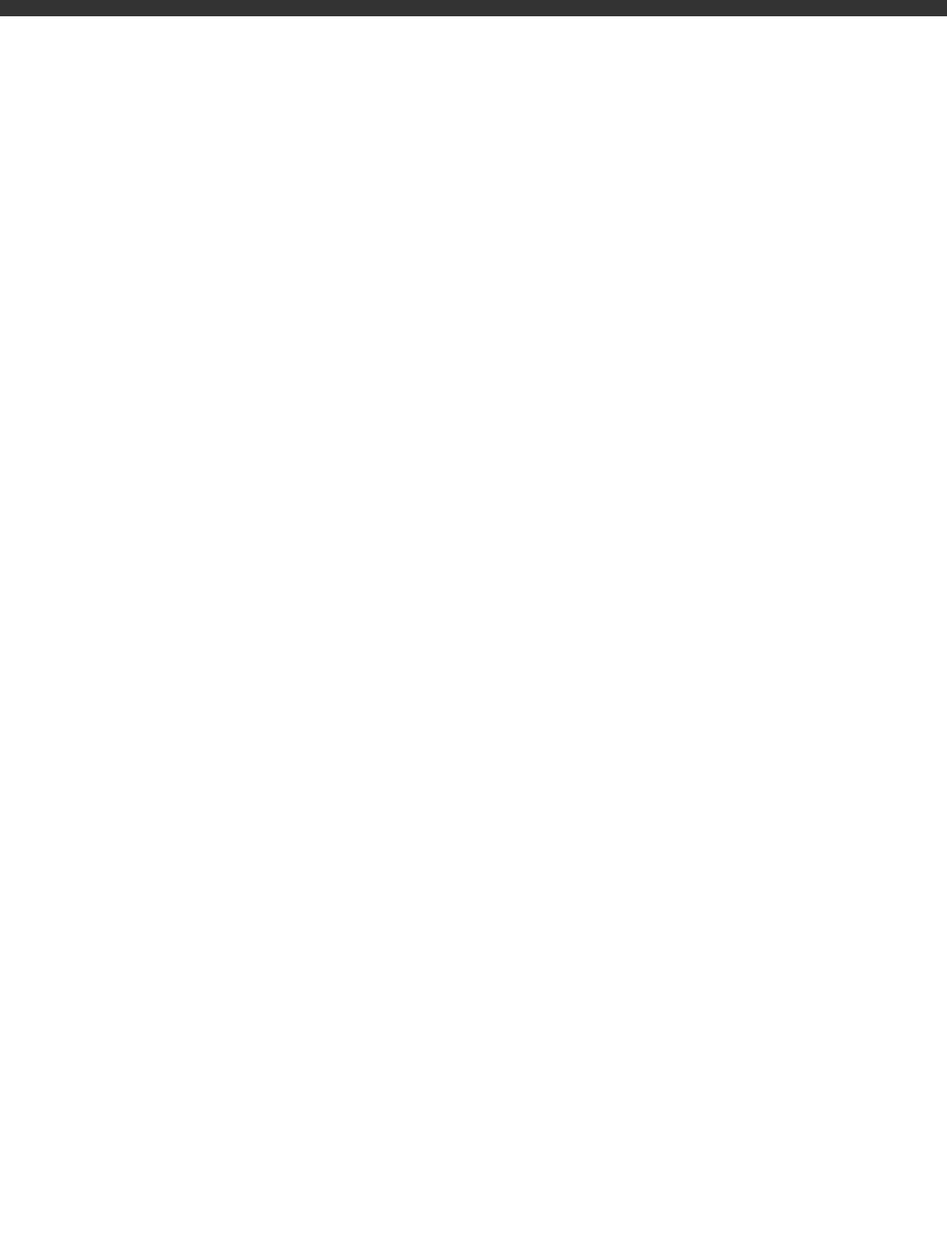
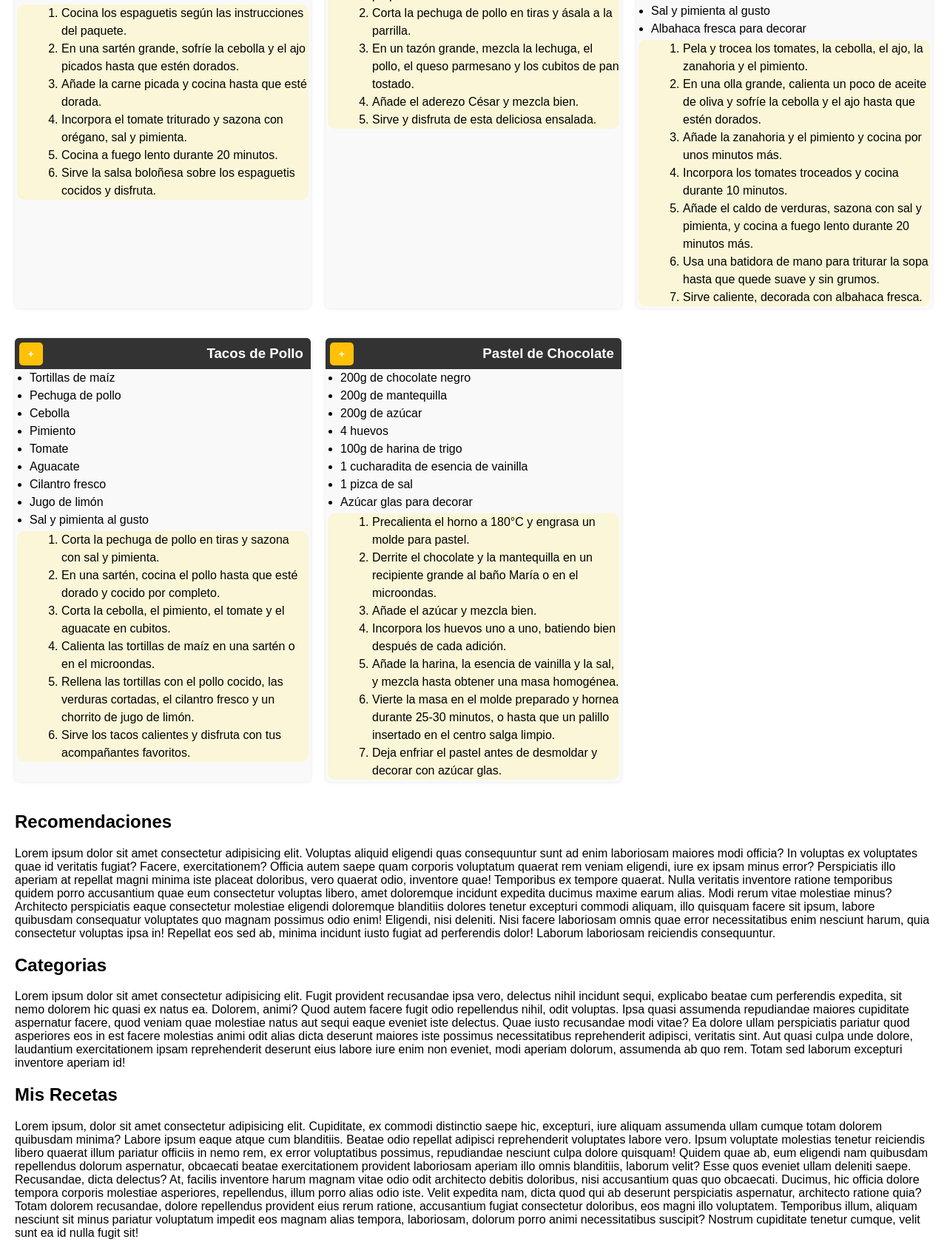
Before and after one commit to EduMMorenolp/SPAppRecetas, a plain HTML site: page index.html in a window 1280 px wide. Shown: the part 507-2186 px from the top of the page at 74% size. Before the commit the page ends 800 px from the top, so only its background shows below. Drawn offline with Linux system fonts and the light colour scheme.

Commit message:
mod varios add css add js mod recetas

```diff
--- a/index.html
+++ b/index.html
@@ -14,12 +14,13 @@
         <h1><a href="/">SPAppRecetas</a></h1>
         <nav>
             <ul>
+                <li><a href="#recetas">Recetas</a></li>
                 <li><a href="#recomendaciones">Recomendaciones</a></li>
                 <li><a href="#categorias">Categorias</a></li>
             </ul>
         </nav>
         <div id="misRecetas">
-            <a href="#receta"> ❤️ Mis Recetas </a>
+            <a href="#miRecetas"> ❤️ Mis Recetas </a>
         </div>
         <div>
             <input id="buscarReceta" type="text" placeholder="Buscar Receta">
@@ -27,22 +28,69 @@
         </div>
     </header>
     <main>
+        <section id="recetas">
+            <h2> Recetas </h2>
+            <div id="listaRecetas">
+
+            </div>
+        </section>
         <section id="recomendaciones">
             <h2> Recomendaciones </h2>
             <div id="listaRecomendaciones">
-
+                Lorem ipsum dolor sit amet consectetur adipisicing elit. Voluptas aliquid eligendi quas consequuntur
+                sunt ad enim laboriosam maiores modi officia? In voluptas ex voluptates quae id veritatis fugiat?
+                Facere, exercitationem?
+                Officia autem saepe quam corporis voluptatum quaerat rem veniam eligendi, iure ex ipsam minus error?
+                Perspiciatis illo aperiam at repellat magni minima iste placeat doloribus, vero quaerat odio, inventore
+                quae!
+                Temporibus ex tempore quaerat. Nulla veritatis inventore ratione temporibus quidem porro accusantium
+                quae eum consectetur voluptas libero, amet doloremque incidunt expedita ducimus maxime earum alias. Modi
+                rerum vitae molestiae minus?
+                Architecto perspiciatis eaque consectetur molestiae eligendi doloremque blanditiis dolores tenetur
+                excepturi commodi aliquam, illo quisquam facere sit ipsum, labore quibusdam consequatur voluptates quo
+                magnam possimus odio enim! Eligendi, nisi deleniti.
+                Nisi facere laboriosam omnis quae error necessitatibus enim nesciunt harum, quia consectetur voluptas
+                ipsa in! Repellat eos sed ab, minima incidunt iusto fugiat ad perferendis dolor! Laborum laboriosam
+                reiciendis consequuntur.
             </div>
         </section>
         <section id="categorias">
             <h2>Categorias</h2>
             <div id="categoria">
-
+                Lorem ipsum dolor sit amet consectetur adipisicing elit. Fugit provident recusandae ipsa vero, delectus
+                nihil incidunt sequi, explicabo beatae cum perferendis expedita, sit nemo dolorem hic quasi ex natus ea.
+                Dolorem, animi? Quod autem facere fugit odio repellendus nihil, odit voluptas. Ipsa quasi assumenda
+                repudiandae maiores cupiditate aspernatur facere, quod veniam quae molestiae natus aut sequi eaque
+                eveniet iste delectus.
+                Quae iusto recusandae modi vitae? Ea dolore ullam perspiciatis pariatur quod asperiores eos in est
+                facere molestias animi odit alias dicta deserunt maiores iste possimus necessitatibus reprehenderit
+                adipisci, veritatis sint.
+                Aut quasi culpa unde dolore, laudantium exercitationem ipsam reprehenderit deserunt eius labore iure
+                enim non eveniet, modi aperiam dolorum, assumenda ab quo rem. Totam sed laborum excepturi inventore
+                aperiam id!
             </div>
         </section>
-        <section id="recetas">
+        <section id="miRecetas">
             <h2>Mis Recetas</h2>
             <div id="miReceta">
-
+                Lorem ipsum, dolor sit amet consectetur adipisicing elit. Cupiditate, ex commodi distinctio saepe hic,
+                excepturi, iure aliquam assumenda ullam cumque totam dolorem quibusdam minima? Labore ipsum eaque atque
+                cum blanditiis.
+                Beatae odio repellat adipisci reprehenderit voluptates labore vero. Ipsum voluptate molestias tenetur
+                reiciendis libero quaerat illum pariatur officiis in nemo rem, ex error voluptatibus possimus,
+                repudiandae nesciunt culpa dolore quisquam!
+                Quidem quae ab, eum eligendi nam quibusdam repellendus dolorum aspernatur, obcaecati beatae
+                exercitationem provident laboriosam aperiam illo omnis blanditiis, laborum velit? Esse quos eveniet
+                ullam deleniti saepe. Recusandae, dicta delectus?
+                At, facilis inventore harum magnam vitae odio odit architecto debitis doloribus, nisi accusantium quas
+                quo obcaecati. Ducimus, hic officia dolore tempora corporis molestiae asperiores, repellendus, illum
+                porro alias odio iste.
+                Velit expedita nam, dicta quod qui ab deserunt perspiciatis aspernatur, architecto ratione quia? Totam
+                dolorem recusandae, dolore repellendus provident eius rerum ratione, accusantium fugiat consectetur
+                doloribus, eos magni illo voluptatem.
+                Temporibus illum, aliquam nesciunt sit minus pariatur voluptatum impedit eos magnam alias tempora,
+                laboriosam, dolorum porro animi necessitatibus suscipit? Nostrum cupiditate tenetur cumque, velit sunt
+                ea id nulla fugit sit!
             </div>
         </section>
     </main>
--- a/scrips.js
+++ b/scrips.js
@@ -0,0 +1,80 @@
+// Función para cargar y procesar el archivo JSON
+function cargarRecetas() {
+
+    const rutaArchivo = './BD/recetas.json';
+    const solicitud = new XMLHttpRequest();
+
+    solicitud.open('GET', rutaArchivo, true);
+    solicitud.onreadystatechange = function () {
+        if (solicitud.readyState === 4 && solicitud.status === 200) {
+            const contenidoJSON = solicitud.responseText;
+
+            const recetas = JSON.parse(contenidoJSON);
+
+            procesarRecetas(recetas);
+        }
+    };
+    solicitud.send();
+}
+
+function procesarRecetas(recetas) {
+    console.log(recetas);
+    mostrarRecetas(recetas);
+}
+
+// Función para mostrar las recetas en la página web
+function mostrarRecetas(recetas) {
+    const miRecetaDiv = document.getElementById('listaRecetas');
+    recetas.recetas.forEach(receta => {
+
+        const tarjetaReceta = document.createElement('div');
+        tarjetaReceta.classList.add('tarjetaReceta');
+        listaRecetas.appendChild(tarjetaReceta);
+
+        const botonMin = document.createElement('button');
+        botonMin.textContent = "+";
+        botonMin.classList.add('bottonMinimizar');
+        tarjetaReceta.appendChild(botonMin);
+
+        const nombreReceta = document.createElement('h3');
+        nombreReceta.textContent = receta.nombre;
+        nombreReceta.classList.add('nombreReceta');
+        tarjetaReceta.appendChild(nombreReceta);
+
+        const ingredientesReceta = document.createElement('ul');
+        ingredientesReceta.classList.add('ingredientesReceta');
+        receta.ingredientes.forEach(ingrediente => {
+            const ingredienteItem = document.createElement('li');
+            ingredienteItem.textContent = ingrediente;
+            ingredientesReceta.appendChild(ingredienteItem);
+        });
+        tarjetaReceta.appendChild(ingredientesReceta);
+
+        const pasosReceta = document.createElement('ol');
+        pasosReceta.classList.add('pasosReceta');
+        receta.pasos.forEach((paso, index) => {
+            const pasoItem = document.createElement('li');
+            pasoItem.textContent = `${paso}`;
+            pasosReceta.appendChild(pasoItem);
+        });
+        tarjetaReceta.appendChild(pasosReceta);
+    });
+}
+
+document.addEventListener('DOMContentLoaded', function () {
+    cargarRecetas();
+});
+
+const botones = document.querySelectorAll('.bottonMinimizar');
+console.log(botones)
+botones.forEach(boton => {
+    boton.addEventListener('click', function () {
+        console.log("Minimizar")
+        const tarjetaReceta = this.closest('.tarjetaReceta');
+
+        const listas = tarjetaReceta.querySelectorAll('ul, ol');
+        listas.forEach(lista => {
+            lista.style.display = 'none';
+        });
+    });
+});
--- a/styles.css
+++ b/styles.css
@@ -68,6 +68,66 @@ button:hover {
   background-color: #ffca28;
 }
 
+/* Estilos para el contenedor de las tarjetas de recetas */
+
+#listaRecetas {
+  display: grid;
+  grid-template-columns: repeat(auto-fill, minmax(300px, 1fr));
+  gap: 20px;
+  margin-top: 20px;
+}
+
+/* Estilos para la tarjeta de receta */
+.tarjetaReceta {
+  margin-bottom: 20px;
+  background-color: #f9f9f9;
+  border-radius: 5px;
+  box-shadow: 0 0 5px rgba(0, 0, 0, 0.1);
+  overflow: hidden;
+}
+
+/* Estilos para el nombre de la receta */
+.nombreReceta {
+  background-color: #333;
+  color: white;
+  margin: 0;
+  padding: 10px;
+  border-radius: 5px 5px 0 0;
+  text-align: right;
+}
+/* Estilos para la lista de ingredientes */
+.ingredientesReceta {
+  padding: 0;
+  margin: 0;
+  padding-left: 20px;
+}
+
+/* Estilos para cada ítem de la lista de ingredientes */
+.ingredientesReceta li {
+  font-size: 16px;
+  line-height: 1.5;
+}
+
+/* Estilos para la lista de pasos */
+.pasosReceta {
+  padding: 0;
+  margin: 3px;
+  border-radius: 10px;
+  padding-left: 60px;
+  background-color: rgb(250, 246, 215);
+}
+
+/* Estilos para cada ítem de la lista de pasos */
+.pasosReceta li {
+  font-size: 16px;
+  line-height: 1.5;
+}
+
+.bottonMinimizar {
+  position: absolute;
+  margin: 6px;
+}
+
 /* Estilos para dispositivos móviles */
 @media (max-width: 600px) {
   header {
```
Also changed, not shown: BD/recetas.json (renamed from recetas.json).
